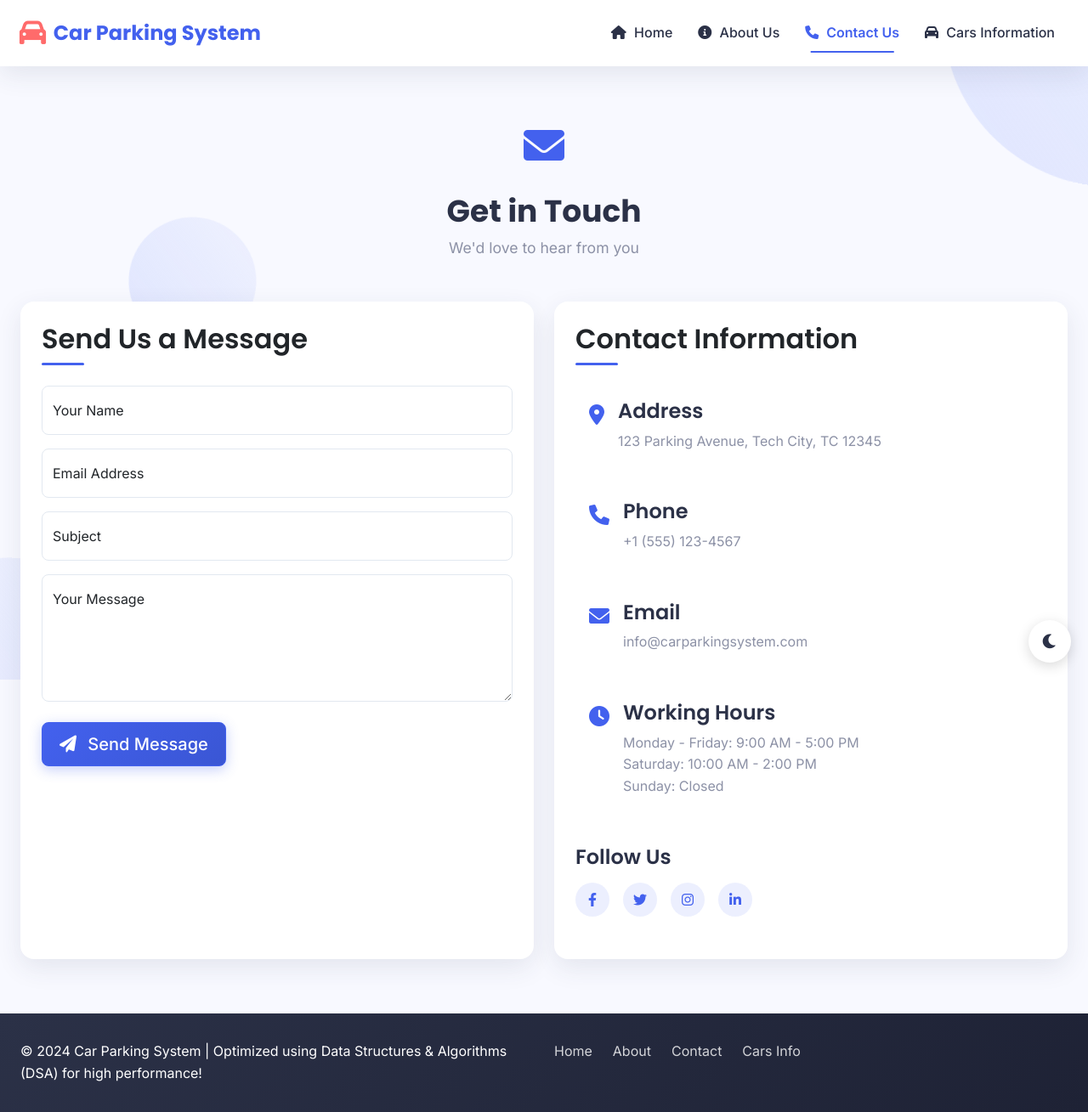
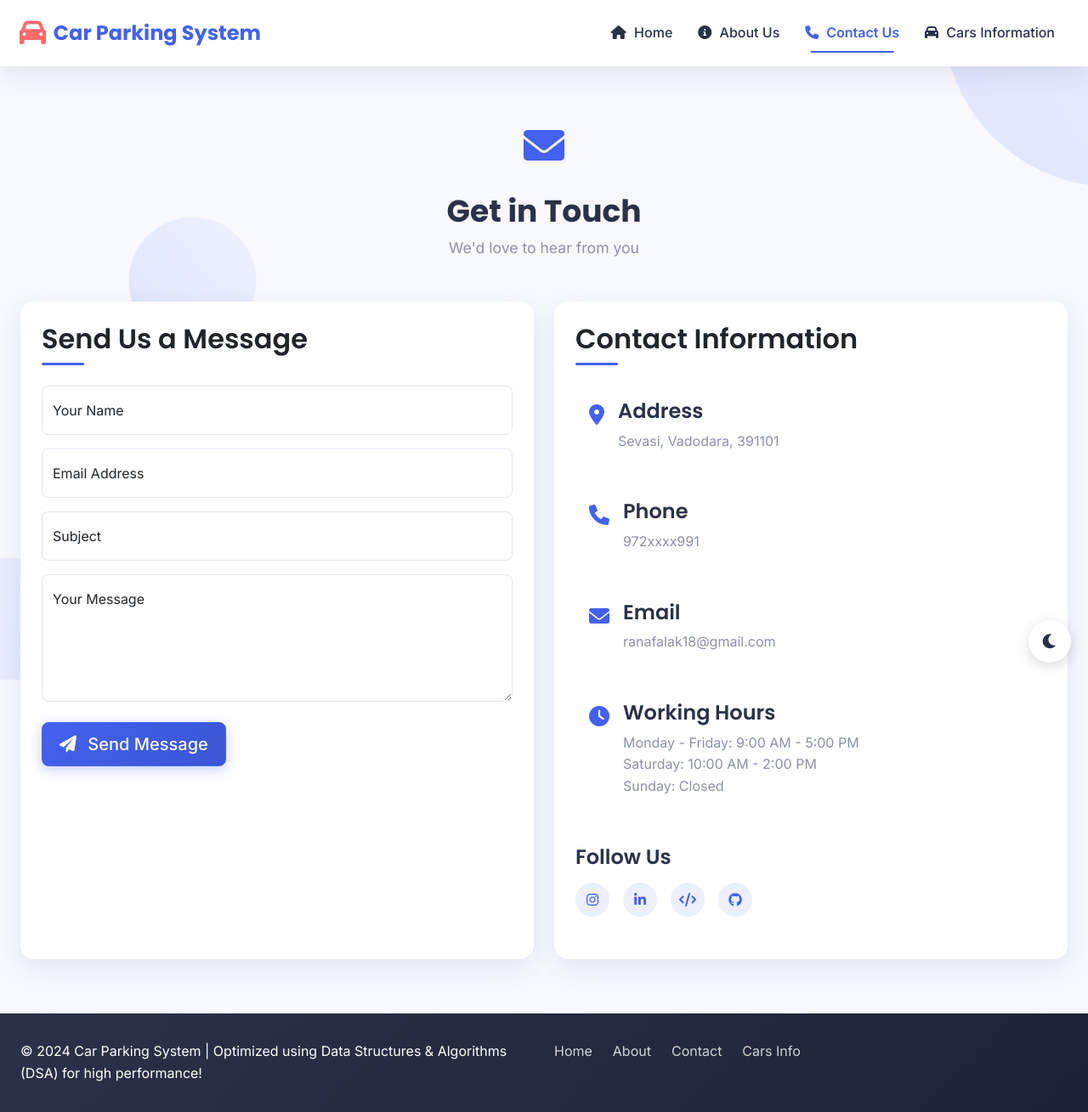
Before and after one commit to falakrana/Car-Parking-Service, a Flask app: page /contact in a window 1280 px wide. Shown: the whole page at 85% size. Run offline with Flask 3, Linux system fonts and the light colour scheme.

Commit message:
Final commit

```diff
--- a/templates/contact.html
+++ b/templates/contact.html
@@ -61,7 +61,7 @@
                             </div>
                             <div class="contact-content">
                                 <h4>Address</h4>
-                                <p>123 Parking Avenue, Tech City, TC 12345</p>
+                                <p>Sevasi, Vadodara, 391101</p>
                             </div>
                         </div>
 
@@ -71,7 +71,7 @@
                             </div>
                             <div class="contact-content">
                                 <h4>Phone</h4>
-                                <p>+1 (555) 123-4567</p>
+                                <p>972xxxx991</p>
                             </div>
                         </div>
 
@@ -81,7 +81,7 @@
                             </div>
                             <div class="contact-content">
                                 <h4>Email</h4>
-                                <p>info@carparkingsystem.com</p>
+                                <p>ranafalak18@gmail.com</p>
                             </div>
                         </div>
 
@@ -101,17 +101,18 @@
                     <div class="social-media">
                         <h4>Follow Us</h4>
                         <div class="social-icons">
-                            <a href="#" class="social-icon" aria-label="Facebook">
-                                <i class="fab fa-facebook-f"></i>
-                            </a>
-                            <a href="#" class="social-icon" aria-label="Twitter">
-                                <i class="fab fa-twitter"></i>
-                            </a>
-                            <a href="#" class="social-icon" aria-label="Instagram">
+
+                            <a href="https://www.instagram.com/falakrana_30/" class="social-icon" aria-label="Instagram" target="_blank">
                                 <i class="fab fa-instagram"></i>
                             </a>
-                            <a href="#" class="social-icon" aria-label="LinkedIn">
+                            <a href="https://www.linkedin.com/in/falak-rana-125520221/" class="social-icon" aria-label="LinkedIn" target="_blank">
                                 <i class="fab fa-linkedin-in"></i>
+                            </a>
+                            <a href="https://leetcode.com/u/falakrana_30/" class="social-icon" aria-label="LeetCode" target="_blank">
+                                <i class="fas fa-code"></i>
+                            </a>
+                            <a href="https://github.com/falakrana" class="social-icon" aria-label="GitHub">
+                                <i class="fab fa-github"></i>
                             </a>
                         </div>
                     </div>
```
